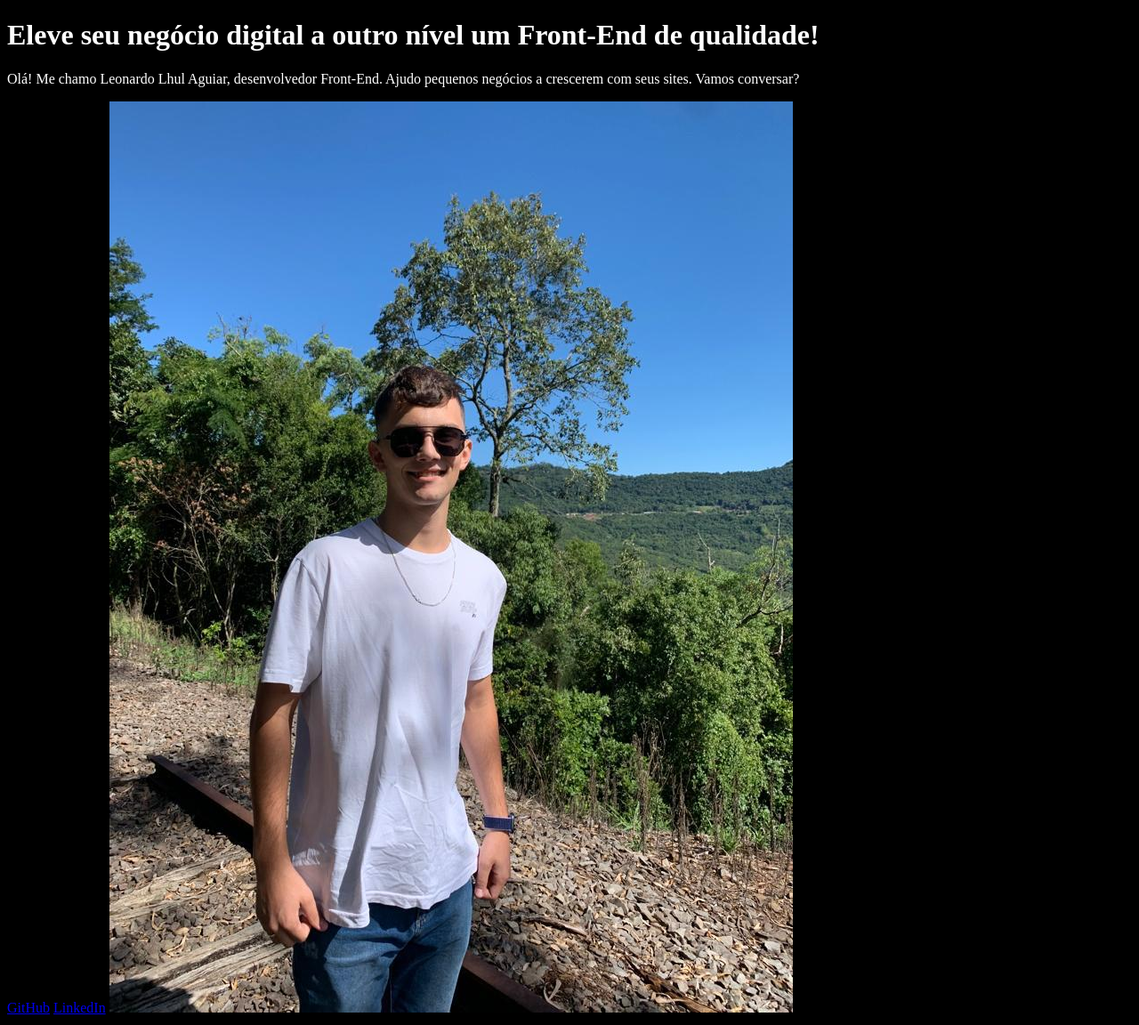
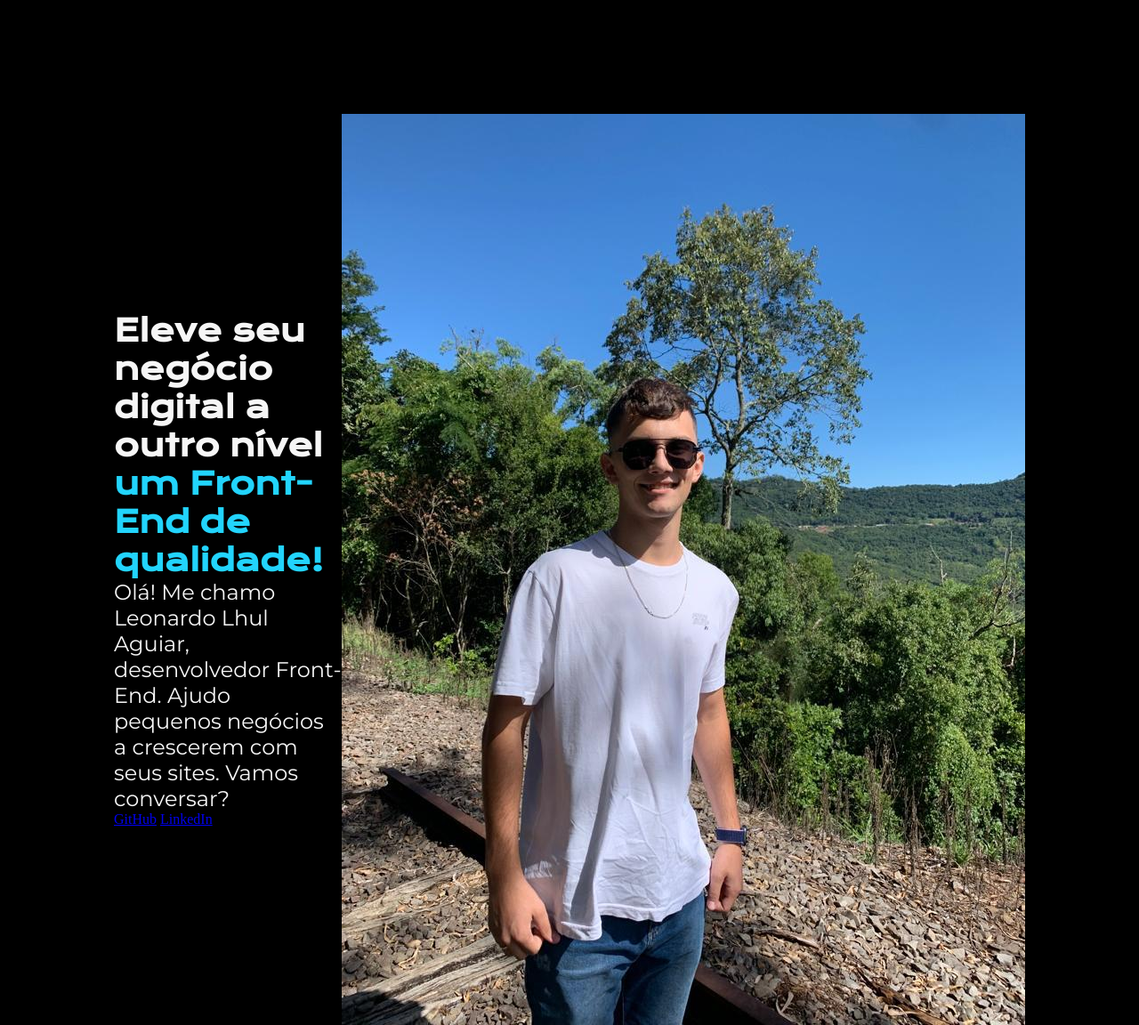
Before and after one commit to LeonardoLhul/Portfolio, a plain HTML site: page index.html in a window 1280 px wide. Shown: the whole page at 89% size. Drawn offline with nearby package versions, Linux system fonts and the light colour scheme.

Commit message:
Utilizando resetCSS + fontes
Arrumei as margins e coloquei fontes no titulo e paragrafo

```diff
--- /dev/null
+++ b/css/reset.css
@@ -0,0 +1,4 @@
+* {
+    margin: 0;
+    padding: 0;
+}
--- a/css/styles.css
+++ b/css/styles.css
@@ -1,4 +1,31 @@
 body {
-    background-color: black;
-    color: white;
+    height: 100vh;
+    box-sizing: border-box;
+    background-color: #000000;
+    color: #f6f6f6;
 }
+
+.titulo-destaque {
+    color: #22d4fd;
+}
+
+.apresentacao {
+    margin: 10%;
+    display: flex;
+    align-items: center;
+    justify-content: space-between;
+}
+
+.conteudo {
+    width: 615px;
+}
+
+.titulo {
+    font-size: 34px;
+    font-family: 'Krona One', sans-serif;
+}
+
+.paragrafo {
+    font-size: 24px;
+    font-family: 'Montserrat', sans-serif;
+}
--- a/index.html
+++ b/index.html
@@ -5,18 +5,29 @@
     <meta charset="UTF-8">
     <meta http-equiv="X-UA-Compatible" content="IE=edge">
     <meta name="viewport" content="width=device-width, initial-scale=1.0">
+    <link rel="stylesheet" href="css/reset.css" alt="CSS">
     <link rel="stylesheet" href="css/styles.css" alt="CSS">
-    <title>Portifólio</title>
+    <link rel="preconnect" href="https://fonts.googleapis.com">
+    <link rel="preconnect" href="https://fonts.gstatic.com" crossorigin>
+    <link href="https://fonts.googleapis.com/css2?family=Krona+One&display=swap" rel="stylesheet">
+    <link rel="preconnect" href="https://fonts.googleapis.com">
+    <link rel="preconnect" href="https://fonts.gstatic.com" crossorigin>
+    <link href="https://fonts.googleapis.com/css2?family=Montserrat&display=swap" rel="stylesheet">
+    <title>Portfólio</title>
 </head>
 
 <body>
     <header></header>
-    <main>
-        <h1>Eleve seu negócio digital a outro nível <strong>um Front-End de qualidade!</strong></h1>
-        <p>Olá! Me chamo Leonardo Lhul Aguiar, desenvolvedor Front-End. Ajudo pequenos negócios a crescerem com seus
-            sites. Vamos conversar?</p>
-        <a href="https://github.com/LeonardoLhul" class="botao">GitHub</a>
-        <a href="https://www.linkedin.com/in/lhulaguiar/" class="botao">LinkedIn</a>
+    <main class="apresentacao">
+        <section class="conteudo">
+            <h1 class="titulo">Eleve seu negócio digital a outro nível <strong class="titulo-destaque">um Front-End de
+                    qualidade!</strong></h1>
+            <p class="paragrafo">Olá! Me chamo Leonardo Lhul Aguiar, desenvolvedor Front-End. Ajudo pequenos negócios a
+                crescerem com seus
+                sites. Vamos conversar?</p>
+            <a href="https://github.com/LeonardoLhul" class="botao">GitHub</a>
+            <a href="https://www.linkedin.com/in/lhulaguiar/" class="botao">LinkedIn</a>
+        </section>
         <img src="css/imagens/fotoportifolio.jpg" alt="Leonardo Aguiar">
 
     </main>
```
